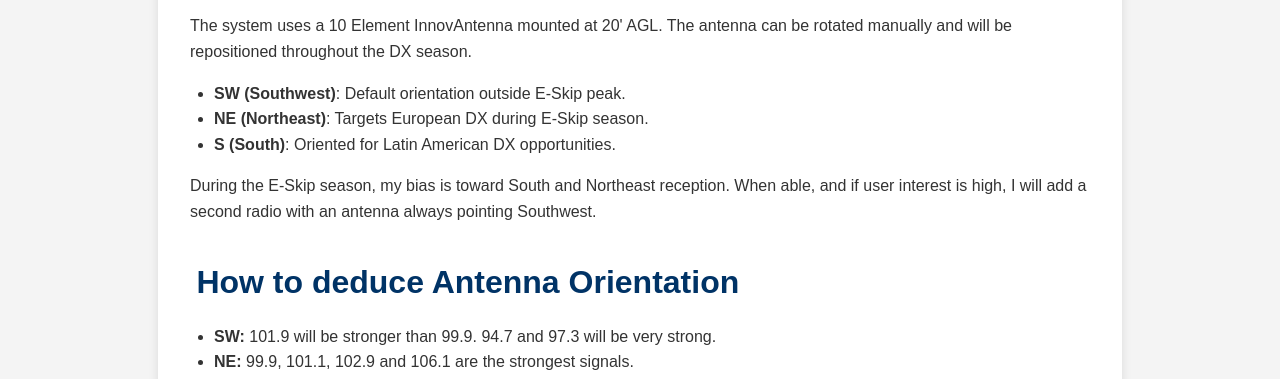
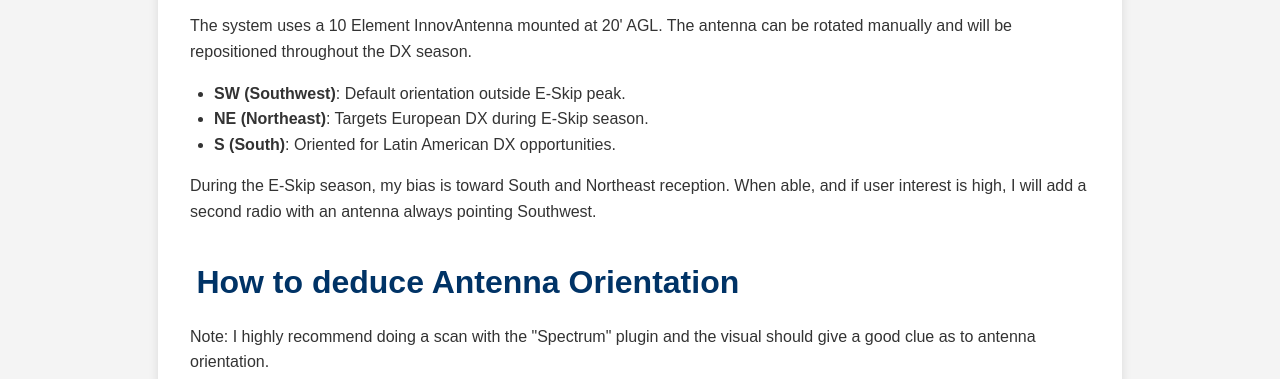
Before and after one commit to BryceFoster/dx-server, a plain HTML site: page index.html in a window 1280 px wide. Shown: the part 572-951 px from the top of the page. Drawn offline with Linux system fonts and the light colour scheme.

Commit message:
added antenna orientation spectrum note

```diff
--- a/index.html
+++ b/index.html
@@ -89,6 +89,7 @@
 
     <section>
       <h2>How to deduce Antenna Orientation</h2>
+      <p>Note: I highly recommend doing a scan with the "Spectrum" plugin and the visual should give a good clue as to antenna orientation.</p>
       <ul>
         <li><strong>SW:</strong> 101.9 will be stronger than 99.9. 94.7 and 97.3 will be very strong.</li>
         <li><strong>NE:</strong> 99.9, 101.1, 102.9 and 106.1 are the strongest signals.</li>
```
